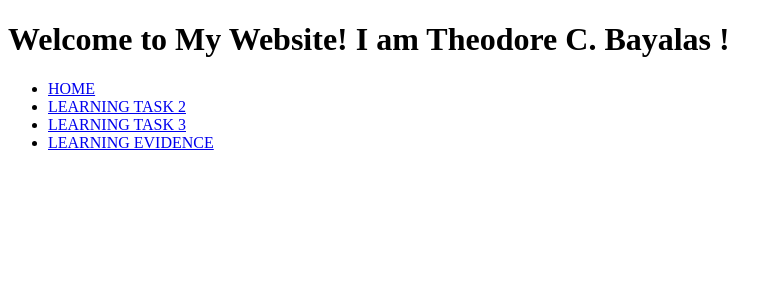
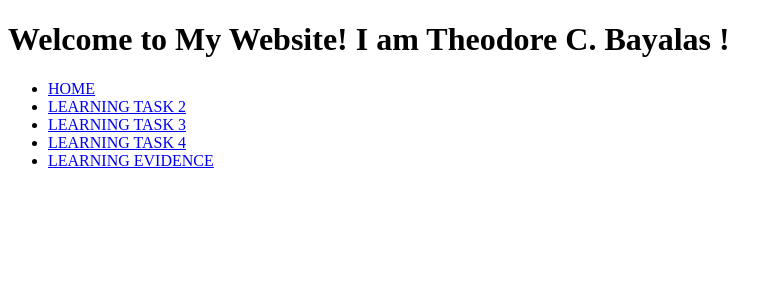
Before and after one commit to theody2002/learningtasks, a PHP site: page / in a window 1280 px wide. Shown: the top 300 px of the page, without its empty margins (0-782 px from the left). Run offline with PHP 8.4, Linux system fonts and the light colour scheme.

Commit message:
Update index.php

```diff
--- a/index.php
+++ b/index.php
@@ -10,6 +10,7 @@
     <li><a href="index.php">HOME</a></li>
     <li><a href="/LT2/index.html">LEARNING TASK 2</a></li>
     <li><a href="/LT3/index.html">LEARNING TASK 3</a></li>
+    <li><a href="/LT4/index.html">LEARNING TASK 4</a></li>
     <li><a href="/CLE1MT/index.html">LEARNING EVIDENCE</a></li>
 
 
```
